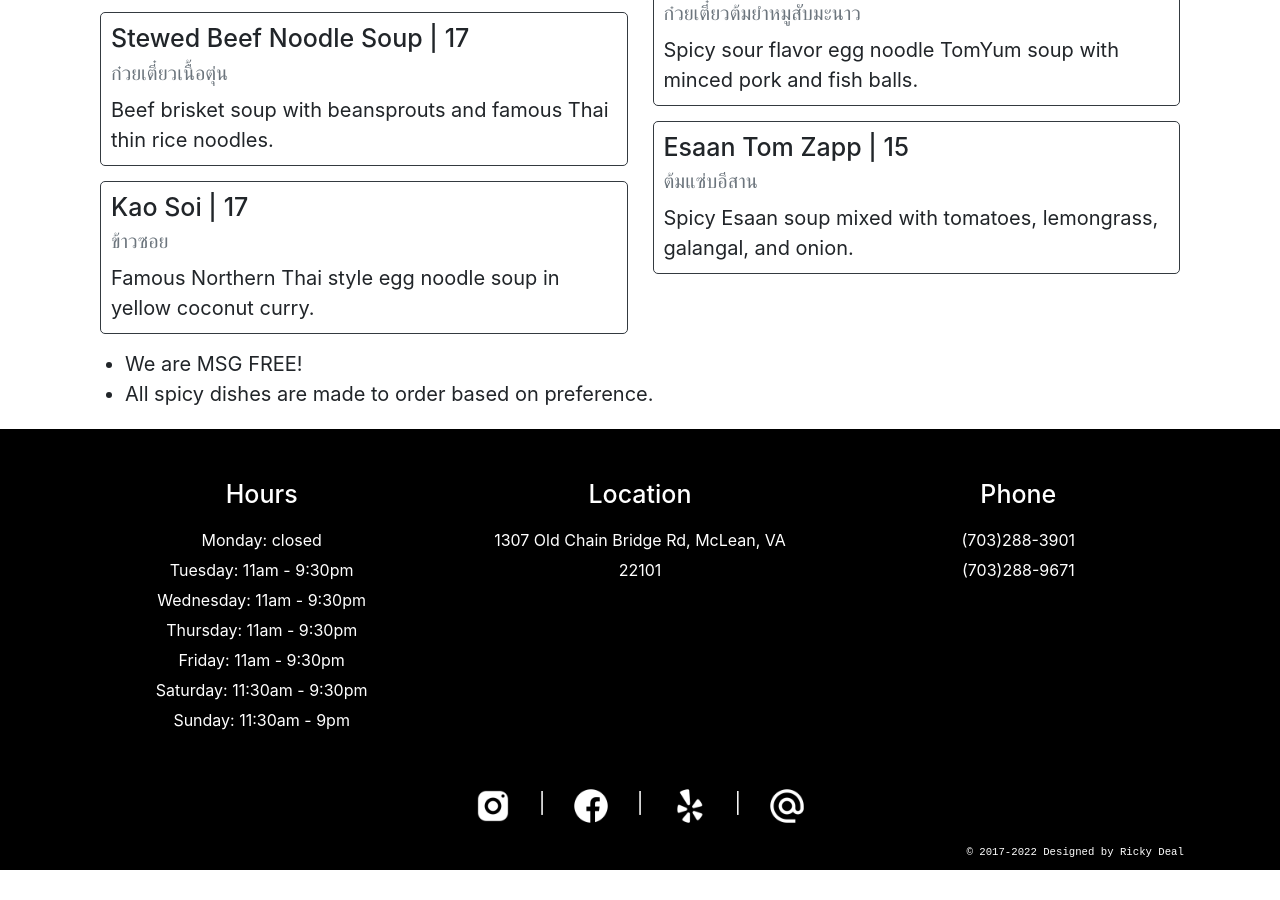
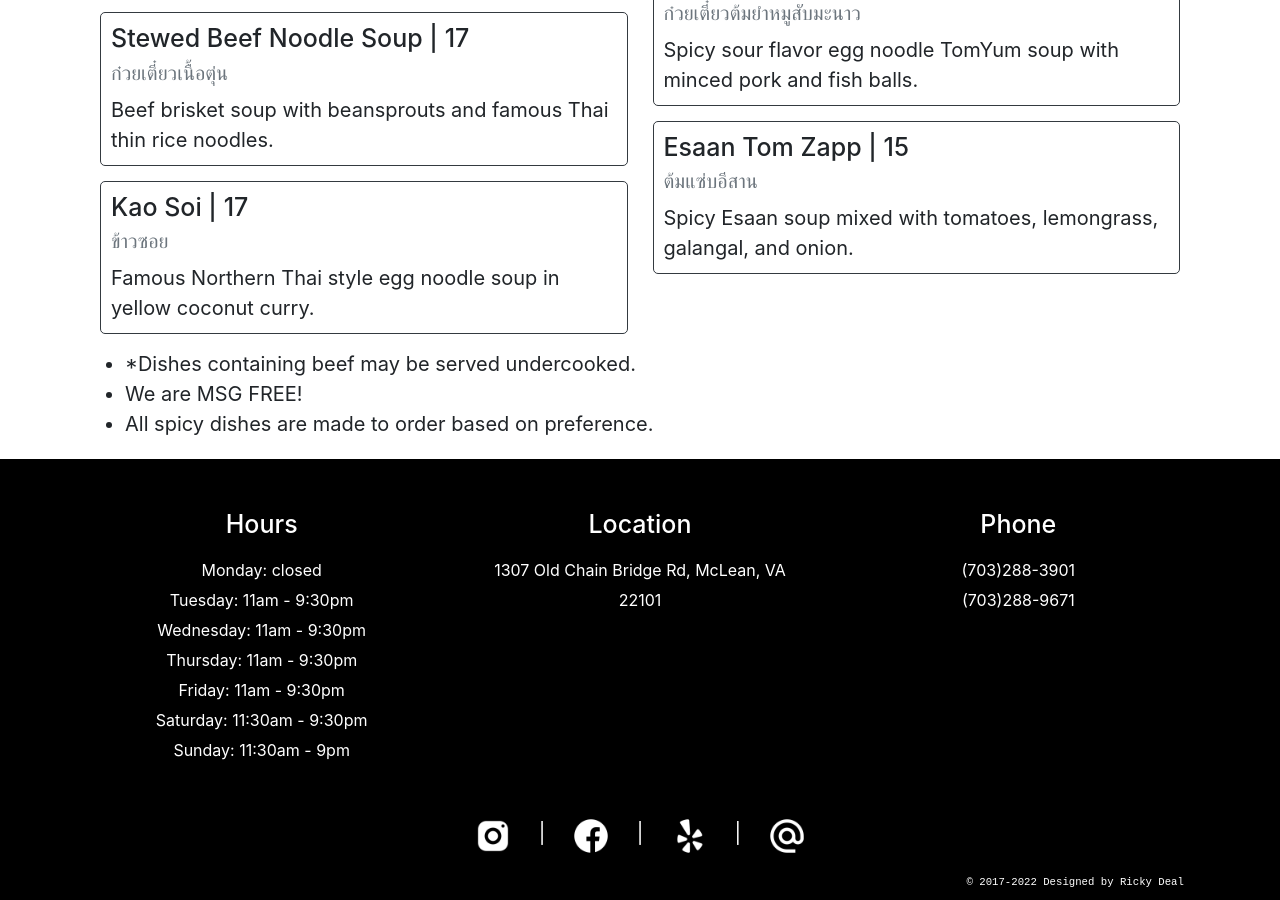
Before and after one commit to rainerdeal/esaan, a Jekyll site: the page built from menu.md, in a window 1280 px wide and 900 px high, scrolled down 1210 px. Built offline with Jekyll 4.4.1, drawn with Linux system fonts in a browser that asks for light colours; a script that is not in the unit is left out; before the commit the page ends 2080 px from its top, so only the background shows below that.

Commit message:
📝 Menu Update

```diff
--- a/_layouts/menu.html
+++ b/_layouts/menu.html
@@ -187,7 +187,7 @@ layout: default
             <div class="tab-pane fade" id="v-pills-beef" role="tabpanel" aria-labelledby="v-pills-beef-tab">
                 <div class="sticker-wrapper">
                     <div class="sticker">
-                        <h1 class="title">Beef</h1>
+                        <h1 class="title">*Beef</h1>
                     </div>
                 </div>
                 <div class="card-columns">
--- a/menu.md
+++ b/menu.md
@@ -3,5 +3,6 @@ layout: menu
 title: ESAAN Tumbar - Menu
 ---
 
+- *Dishes containing beef may be served undercooked.
 - We are MSG FREE!
 - All spicy dishes are made to order based on preference.
```
